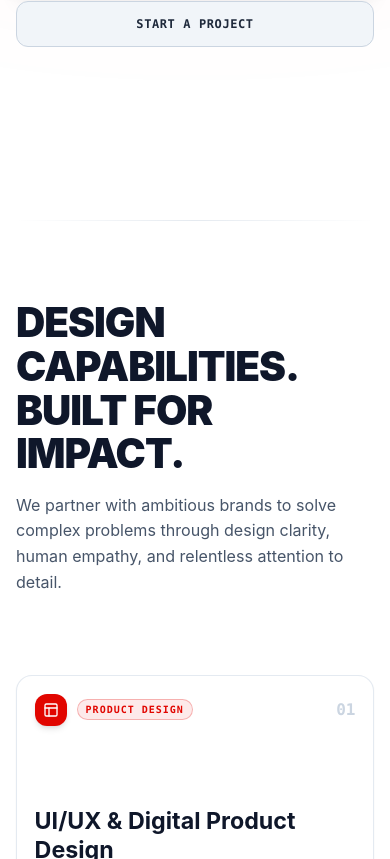
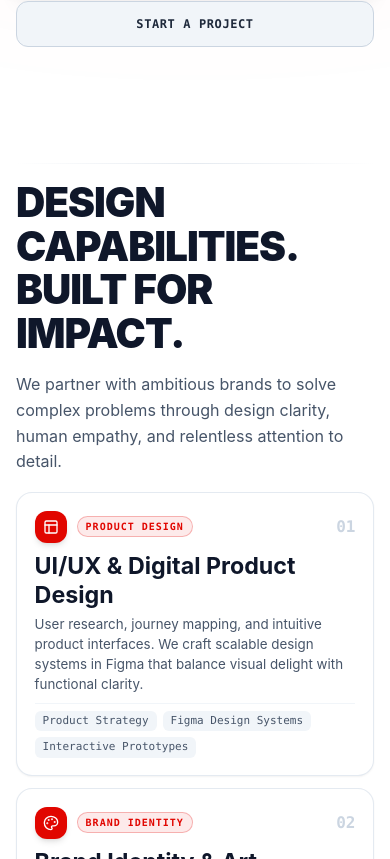
Before and after one commit to akil4/win-design-agency, a Next.js app: page / in a window 390 px wide. Shown: the part 705-1564 px from the top of the page. Built offline with nearby package versions, Linux system fonts and the light colour scheme.

Commit message:
style: optimize section viewport heights to occupy 100dvh and prevent mobile clipping

```diff
--- a/components/layout/Footer.tsx
+++ b/components/layout/Footer.tsx
@@ -15,7 +15,7 @@ export function Footer() {
         <div className="h-px w-full bg-gradient-to-r from-transparent via-slate-300/50 dark:via-white/10 to-transparent" />
       </div>
 
-      <div className="max-w-7xl mx-auto px-4 sm:px-6 lg:px-8 py-20">
+      <div className="max-w-7xl mx-auto px-4 sm:px-6 lg:px-8 py-[clamp(2rem,3.5vh+0.8vw,4rem)]">
         <div className="grid grid-cols-1 md:grid-cols-2 lg:grid-cols-5 gap-[clamp(1.5rem,2.5vw,3rem)]">
           {/* Brand Info */}
           <div className="lg:col-span-2 space-y-4">
--- a/components/sections/Contact.tsx
+++ b/components/sections/Contact.tsx
@@ -76,9 +76,9 @@ export function Contact() {
   };
 
   return (
-    <section id="contact" className="relative min-h-[100dvh] flex flex-col justify-center py-20 md:py-28 transition-colors">
+    <section id="contact" className="relative min-h-[100dvh] flex flex-col justify-center py-[clamp(1.75rem,3.2vh+0.8vw,3.75rem)] transition-colors">
       {/* Smooth Gradient Divider with Fluid Margin */}
-      <div className="w-full max-w-5xl mx-auto px-4 sm:px-6 lg:px-8 mb-20 md:mb-28" aria-hidden="true">
+      <div className="w-full max-w-5xl mx-auto px-4 sm:px-6 lg:px-8 mb-[clamp(1.25rem,2vh+0.5vw,2.25rem)]" aria-hidden="true">
         <div className="h-px w-full bg-gradient-to-r from-transparent via-slate-300/50 dark:via-white/10 to-transparent" />
       </div>
 
--- a/components/sections/Portfolio.tsx
+++ b/components/sections/Portfolio.tsx
@@ -97,14 +97,14 @@ export function Portfolio() {
       : projects.filter((project) => project.category === selectedCategory);
 
   return (
-    <section id="portfolio" className="relative min-h-[100dvh] flex flex-col justify-center py-20 md:py-28 transition-colors">
+    <section id="portfolio" className="relative min-h-[100dvh] flex flex-col justify-center py-[clamp(1.75rem,3.2vh+0.8vw,3.75rem)] transition-colors">
       {/* Smooth Gradient Divider with Fluid Margin */}
-      <div className="w-full max-w-5xl mx-auto px-4 sm:px-6 lg:px-8 mb-20 md:mb-28" aria-hidden="true">
+      <div className="w-full max-w-5xl mx-auto px-4 sm:px-6 lg:px-8 mb-[clamp(1.25rem,2vh+0.5vw,2.25rem)]" aria-hidden="true">
         <div className="h-px w-full bg-gradient-to-r from-transparent via-slate-300/50 dark:via-white/10 to-transparent" />
       </div>
 
       <div className="max-w-7xl mx-auto px-4 sm:px-6 lg:px-8 w-full">
-        <div className="flex flex-col md:flex-row md:items-end justify-between mb-20 md:mb-28 gap-[var(--space-s-m)]">
+        <div className="flex flex-col md:flex-row md:items-end justify-between mb-[clamp(1.25rem,2.2vh+0.5vw,2.25rem)] gap-[var(--space-s-m)]">
           <div className="max-w-xl">
             <h2 className="fluid-h2 font-black text-slate-900 dark:text-white uppercase tracking-tight">
               Selected Work & Case Studies
--- a/components/sections/Process.tsx
+++ b/components/sections/Process.tsx
@@ -34,14 +34,14 @@ export function Process() {
   const { activeTeam } = useLivery();
 
   return (
-    <section id="process" className="relative min-h-[100dvh] flex flex-col justify-center py-20 md:py-28 transition-colors">
+    <section id="process" className="relative min-h-[100dvh] flex flex-col justify-center py-[clamp(1.75rem,3.2vh+0.8vw,3.75rem)] transition-colors">
       {/* Smooth Gradient Divider with Fluid Margin */}
-      <div className="w-full max-w-5xl mx-auto px-4 sm:px-6 lg:px-8 mb-20 md:mb-28" aria-hidden="true">
+      <div className="w-full max-w-5xl mx-auto px-4 sm:px-6 lg:px-8 mb-[clamp(1.25rem,2vh+0.5vw,2.25rem)]" aria-hidden="true">
         <div className="h-px w-full bg-gradient-to-r from-transparent via-slate-300/50 dark:via-white/10 to-transparent" />
       </div>
 
       <div className="max-w-7xl mx-auto px-4 sm:px-6 lg:px-8 w-full">
-        <div className="max-w-xl mb-20 md:mb-28">
+        <div className="max-w-xl mb-[clamp(1.25rem,2.2vh+0.5vw,2.25rem)]">
           <h2 className="fluid-h2 font-black text-slate-900 dark:text-white uppercase tracking-tight">
             Our Creative Process
           </h2>
@@ -55,7 +55,7 @@ export function Process() {
                 key={item.phase}
                 className="group relative p-[clamp(1.25rem,1.8vw+0.5vh,1.75rem)] rounded-2xl sm:rounded-3xl bg-white dark:bg-[#12141c] border border-slate-200/80 dark:border-white/10 hover:border-slate-400 dark:hover:border-white/30 transition-all duration-300"
               >
-                <div className="flex items-center justify-between mb-20 md:mb-28">
+                <div className="flex items-center justify-between mb-[clamp(0.75rem,1.5vh,1.25rem)]">
                   <div
                     className={`w-9 h-9 rounded-xl flex items-center justify-center shadow-sm transition-all duration-300 group-hover:scale-110 ${
                       activeTeam.id === "vr46-neon" ? "text-slate-950" : "text-white"
@@ -69,7 +69,7 @@ export function Process() {
                   </span>
                 </div>
 
-                <h3 className="fluid-h4 font-bold text-slate-900 dark:text-white mb-20 md:mb-28">
+                <h3 className="fluid-h4 font-bold text-slate-900 dark:text-white mb-[clamp(0.4rem,0.8vh,0.6rem)]">
                   {item.sessionTitle}
                 </h3>
 
--- a/components/sections/Services.tsx
+++ b/components/sections/Services.tsx
@@ -46,15 +46,15 @@ export function Services() {
   const { activeTeam } = useLivery();
 
   return (
-    <section id="services" className="relative min-h-[100dvh] flex flex-col justify-center py-20 md:py-28 transition-colors">
+    <section id="services" className="relative min-h-[100dvh] flex flex-col justify-center py-[clamp(1.25rem,2.5vh+0.5vw,2.75rem)] transition-colors">
       {/* Smooth Gradient Divider with Fluid Margin */}
-      <div className="w-full max-w-5xl mx-auto px-4 sm:px-6 lg:px-8 mb-20 md:mb-28" aria-hidden="true">
+      <div className="w-full max-w-5xl mx-auto px-4 sm:px-6 lg:px-8 mb-[clamp(1rem,1.8vh+0.4vw,1.75rem)]" aria-hidden="true">
         <div className="h-px w-full bg-gradient-to-r from-transparent via-slate-300/50 dark:via-white/10 to-transparent" />
       </div>
 
       <div className="max-w-7xl mx-auto px-4 sm:px-6 lg:px-8 w-full">
         {/* Section Header with Fluid Typography & Spacing */}
-        <div className="flex flex-col md:flex-row md:items-end justify-between mb-20 md:mb-28 gap-[var(--space-s-m)]">
+        <div className="flex flex-col md:flex-row md:items-end justify-between mb-[clamp(1rem,1.8vh+0.4vw,1.75rem)] gap-[var(--space-s-m)]">
           <div className="max-w-xl">
             <h2 className="fluid-h2 font-black text-slate-900 dark:text-white uppercase tracking-tight">
               Design Capabilities. Built for Impact.
@@ -75,7 +75,7 @@ export function Services() {
                 className="group relative p-[clamp(1.1rem,1.4vw+0.4vh,1.5rem)] rounded-2xl sm:rounded-3xl bg-white dark:bg-[#12141c] border border-slate-200/90 dark:border-white/10 hover:border-slate-400 dark:hover:border-white/30 shadow-sm hover:shadow-2xl hover:-translate-y-0.5 transition-all duration-300"
               >
                 {/* Sector Header with Active Livery Color */}
-                <div className="flex items-center justify-between mb-20 md:mb-28">
+                <div className="flex items-center justify-between mb-[clamp(0.5rem,1vh,0.85rem)]">
                   <div className="flex items-center gap-2.5">
                     <div
                       className={`w-8 h-8 rounded-xl flex items-center justify-center shadow-md transition-all duration-300 group-hover:scale-110 ${
@@ -102,7 +102,7 @@ export function Services() {
                   </span>
                 </div>
 
-                <h3 className="fluid-h4 font-bold text-slate-900 dark:text-white mb-20 md:mb-28 flex items-center justify-between">
+                <h3 className="fluid-h4 font-bold text-slate-900 dark:text-white mb-[clamp(0.25rem,0.6vh,0.4rem)] flex items-center justify-between">
                   <span>{sec.title}</span>
                   <ArrowUpRight
                     className="w-4 h-4 opacity-0 group-hover:opacity-100 transition-all duration-200"
@@ -110,7 +110,7 @@ export function Services() {
                   />
                 </h3>
 
-                <p className="fluid-caption text-slate-600 dark:text-slate-400 leading-relaxed mb-20 md:mb-28">
+                <p className="fluid-caption text-slate-600 dark:text-slate-400 leading-relaxed mb-[clamp(0.5rem,1vh,0.85rem)]">
                   {sec.description}
                 </p>
 
```
